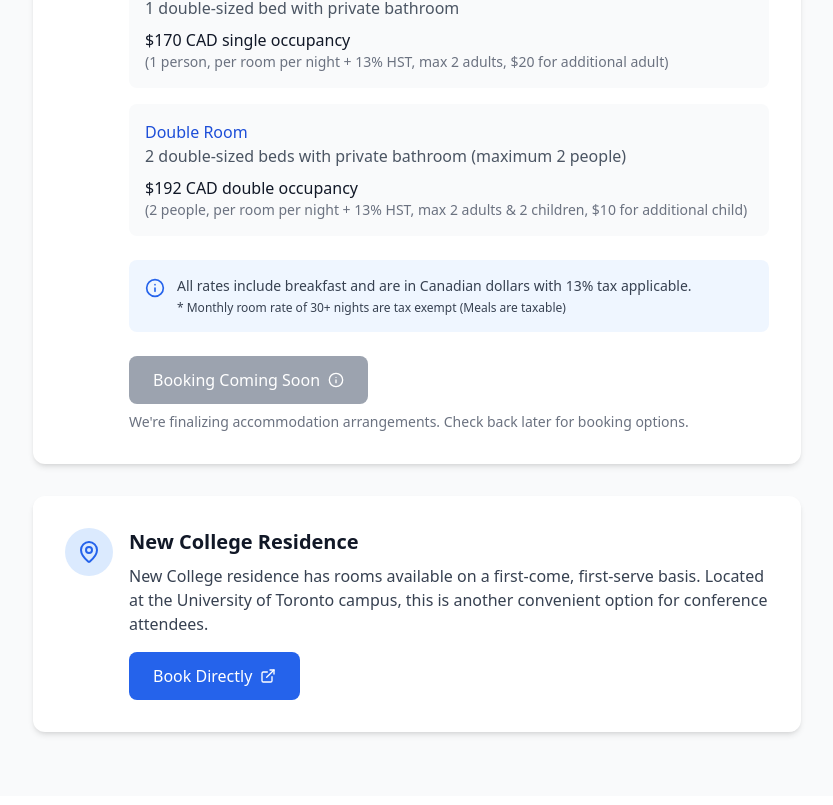
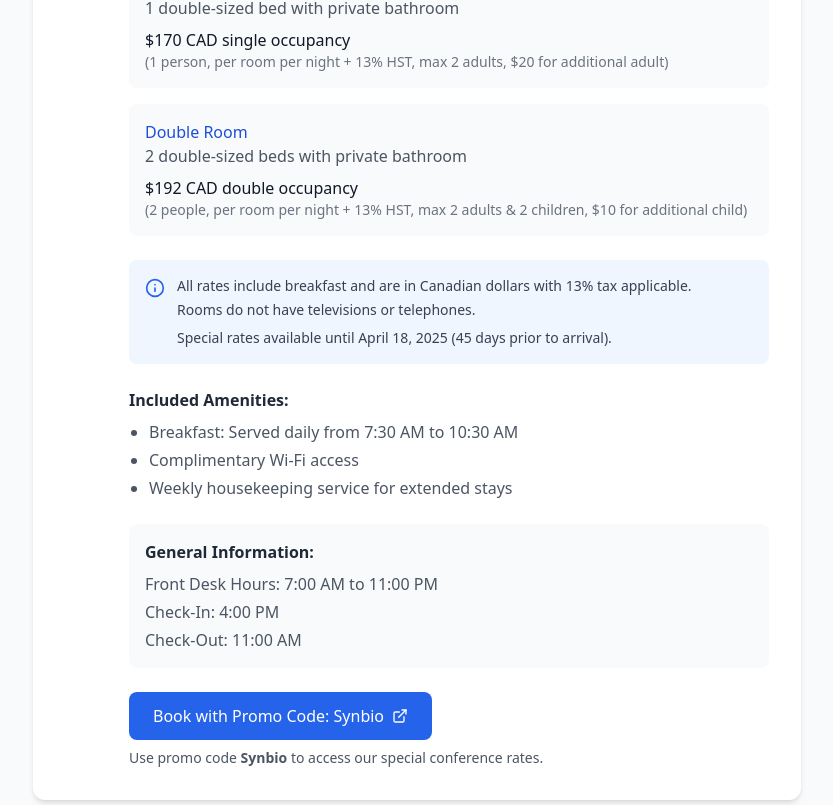
Before and after one commit to jeffx10/synbio14, a Next.js app: page /register in a window 1280 px wide. Shown: the part 1515-2320 px from the top of the page, without its empty margins (223-1056 px from the left). Built offline with nearby package versions, Linux system fonts and the light colour scheme.

Commit message:
Accomodations info added

```diff
--- a/src/pages/register.tsx
+++ b/src/pages/register.tsx
@@ -104,7 +104,7 @@ const RegisterPage = () => {
             </div>
           </section>
 
-          {/* Accommodation Section */}
+          {/* Accommodation Section*/}
           <section className="py-16 bg-gray-50">
             <div className="container mx-auto px-4">
               <motion.div
@@ -115,7 +115,7 @@ const RegisterPage = () => {
               >
                 <h2 className="text-3xl font-bold mb-6">Accommodations</h2>
                 <div className="space-y-8">
-                  {/* Chestnut Residence Option */}
+                  {/* Chestnut Residence Option*/}
                   <div className="bg-white rounded-xl p-8 shadow-md">
                     <div className="flex items-start gap-4">
                       <div className="rounded-full bg-blue-100 p-3 flex-shrink-0">
@@ -124,9 +124,7 @@ const RegisterPage = () => {
                       <div>
                         <h3 className="text-xl font-bold text-gray-900 mb-2">Chestnut Residence</h3>
                         <p className="text-gray-700 mb-4">
-                          We're happy to accommodate a Courtesy Block for SynBio 7.0 Conference attendees.
-                          Conveniently situated in downtown Toronto near the Eaton Centre, Chestnut Residence
-                          offers easy access to the heart of the city.
+                          We've arranged a special group rate at Chestnut Residence for SynBio 7.0 attendees. Located in downtown Toronto near the Eaton Centre, Chestnut Residence offers convenient access to the University of Toronto and the city center.
                         </p>
 
                         {/* Room types */}
@@ -144,7 +142,7 @@ const RegisterPage = () => {
                             {/* Double Room */}
                             <div className="bg-gray-50 p-4 rounded-lg">
                               <h5 className="font-medium text-blue-700">Double Room</h5>
-                              <p className="text-gray-600 mb-2">2 double-sized beds with private bathroom (maximum 2 people)</p>
+                              <p className="text-gray-600 mb-2">2 double-sized beds with private bathroom</p>
                               <p className="font-medium">$192 CAD double occupancy</p>
                               <p className="text-sm text-gray-500">(2 people, per room per night + 13% HST, max 2 adults & 2 children, $10 for additional child)</p>
                             </div>
@@ -156,26 +154,51 @@ const RegisterPage = () => {
                           <Info className="w-5 h-5 text-blue-600 flex-shrink-0 mt-0.5" />
                           <div className="text-sm text-gray-700">
                             <p className="mb-1">All rates include breakfast and are in Canadian dollars with 13% tax applicable.</p>
-                            <p className="text-xs">* Monthly room rate of 30+ nights are tax exempt (Meals are taxable)</p>
+                            <p>Rooms do not have televisions or telephones.</p>
+                            <p className="font-medium mt-2">Special rates available until April 18, 2025 (45 days prior to arrival).</p>
                           </div>
                         </div>
 
+                        {/* Amenities */}
+                        <div className="mb-6">
+                          <h4 className="font-semibold mb-2 text-gray-800">Included Amenities:</h4>
+                          <ul className="text-gray-600 list-disc pl-5 space-y-1">
+                            <li>Breakfast: Served daily from 7:30 AM to 10:30 AM</li>
+                            <li>Complimentary Wi-Fi access</li>
+                            <li>Weekly housekeeping service for extended stays</li>
+                          </ul>
+                        </div>
 
+                        {/* Front desk hours and check-in/out times */}
+                        <div className="bg-gray-50 p-4 rounded-lg mb-6">
+                          <h4 className="font-semibold mb-2 text-gray-800">General Information:</h4>
+                          <ul className="text-gray-600 space-y-1">
+                            <li>Front Desk Hours: 7:00 AM to 11:00 PM</li>
+                            <li>Check-In: 4:00 PM</li>
+                            <li>Check-Out: 11:00 AM</li>
+                          </ul>
+                        </div>
+
+                        {/* Booking button*/}
                         <div className="mt-4">
-                          <button
-                            disabled
-                            className="inline-flex items-center gap-2 bg-gray-400 text-white px-6 py-3 rounded-lg cursor-not-allowed"
+                          <a
+                            href="https://hotels.cloudbeds.com/reservation/Qv9tew#promo=Synbio"
+                            target="_blank"
+                            rel="noopener noreferrer"
+                            className="inline-flex items-center gap-2 bg-blue-600 text-white px-6 py-3 rounded-lg hover:bg-blue-700 transition-colors"
                           >
-                            Booking Coming Soon
-                            <Info className="w-4 h-4" />
-                          </button>
-                          <p className="text-sm text-gray-500 mt-2">We're finalizing accommodation arrangements. Check back later for booking options.</p>
+                            Book with Promo Code: Synbio
+                            <ExternalLink className="w-4 h-4" />
+                          </a>
+                          <p className="text-sm text-gray-600 mt-2">
+                            Use promo code <span className="font-semibold">Synbio</span> to access our special conference rates.
+                          </p>
                         </div>
                       </div>
                     </div>
                   </div>
 
-                  {/* New College Residence Option */}
+                  {/* New College Residence Option - KEPT AS IS */}
                   <div className="bg-white rounded-xl p-8 shadow-md">
                     <div className="flex items-start gap-4">
                       <div className="rounded-full bg-blue-100 p-3 flex-shrink-0">
@@ -206,6 +229,7 @@ const RegisterPage = () => {
               </motion.div>
             </div>
           </section>
+          {/* ACCOMMODATION SECTION ENDS HERE */}
 
           {/* Cancellation Policy Section */}
           <section className="py-16">
```
